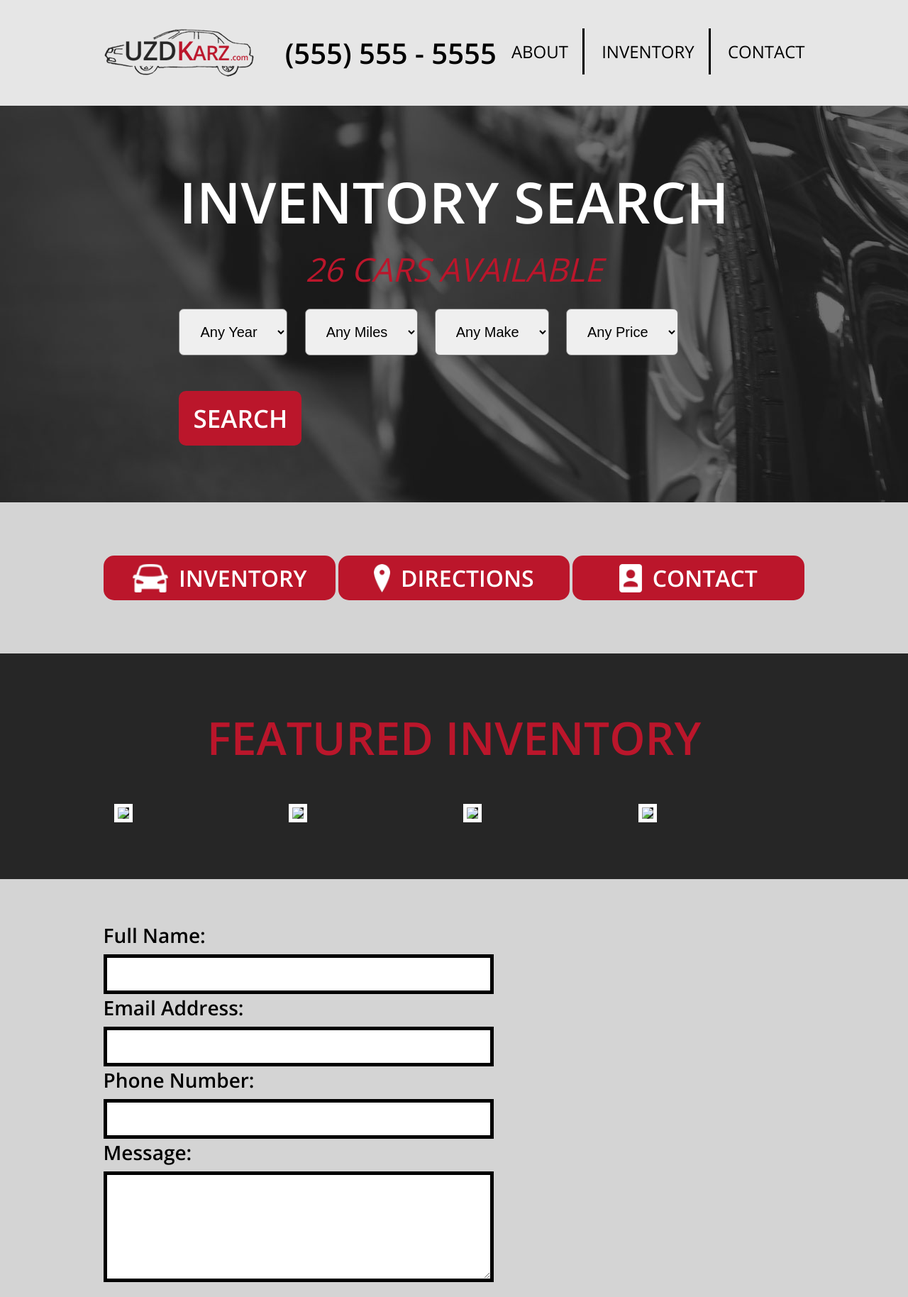
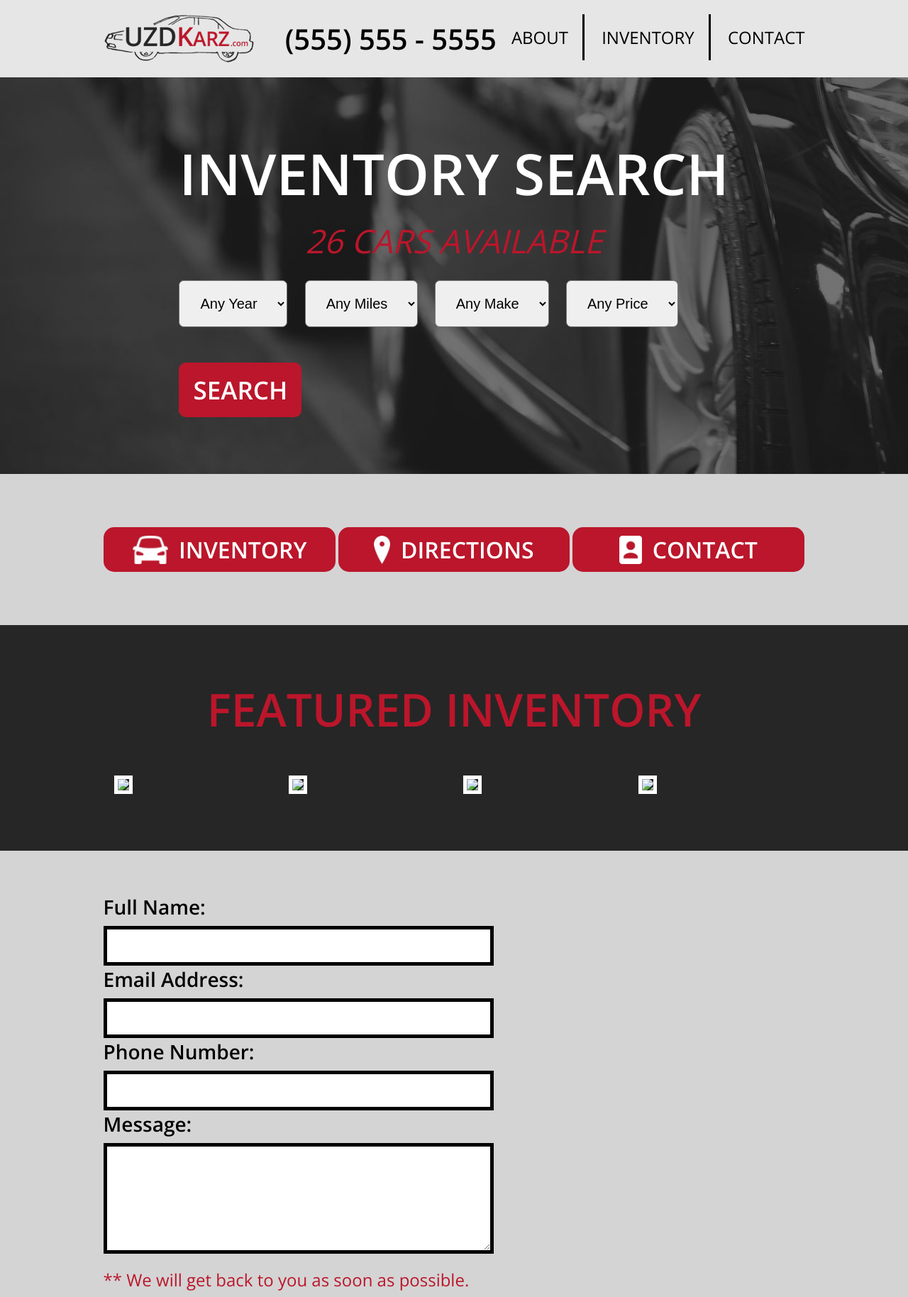
Before and after one commit to miamimatt23/UzdKarz1, a PHP site: page / in a window 1280 px wide. Shown: the top 1828 px of the page at 71% size. Run offline with PHP 8.4, Linux system fonts and the light colour scheme; some libraries are stand-ins or nearby versions.

Commit message:
Smaller header

```diff
--- a/index.php
+++ b/index.php
@@ -3,7 +3,7 @@
     <title>Used Cars</title>
     <link href="https://fonts.googleapis.com/css?family=Open+Sans:300,400,600,700" rel="stylesheet">
     <link href="styles/default.css" rel="stylesheet" type="text/css">
-    <link href="styles/style.css" rel="stylesheet" type="text/css">
+    <link href="styles/style.css?t=1542809227602" rel="stylesheet" type="text/css">
     <style>
     .search{padding: 80px 125px; background-image: url(images/search_bg.jpg)}
     .links{background-color: #d4d4d4; padding: 75px 0px;}
--- a/styles/style.css
+++ b/styles/style.css
@@ -1,6 +1,6 @@
 body{font-family: 'Open Sans'}
 .red, a.red{color: #bb162b}
-header{background-color: #e6e6e6; padding: 40px 0px;}
+header{background-color: #e6e6e6; padding: 20px 0px;}
 .c-01{padding-right: 40px;}
 .c-02{font-size: 40px;}
 .c-03{font-size: 24px; padding: 0px 20px; border-right: 3px solid #000; line-height: 65px;}
```
